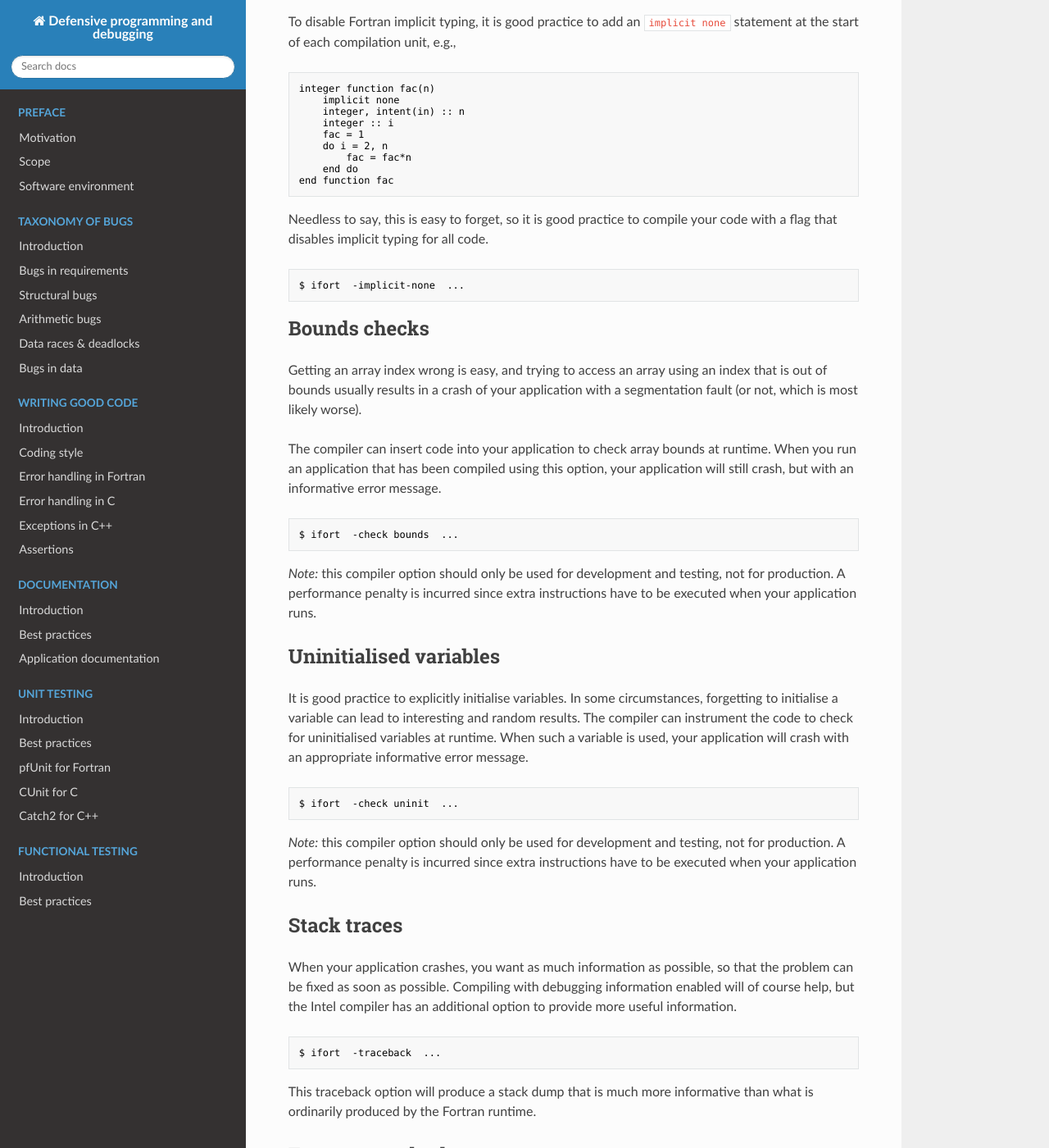
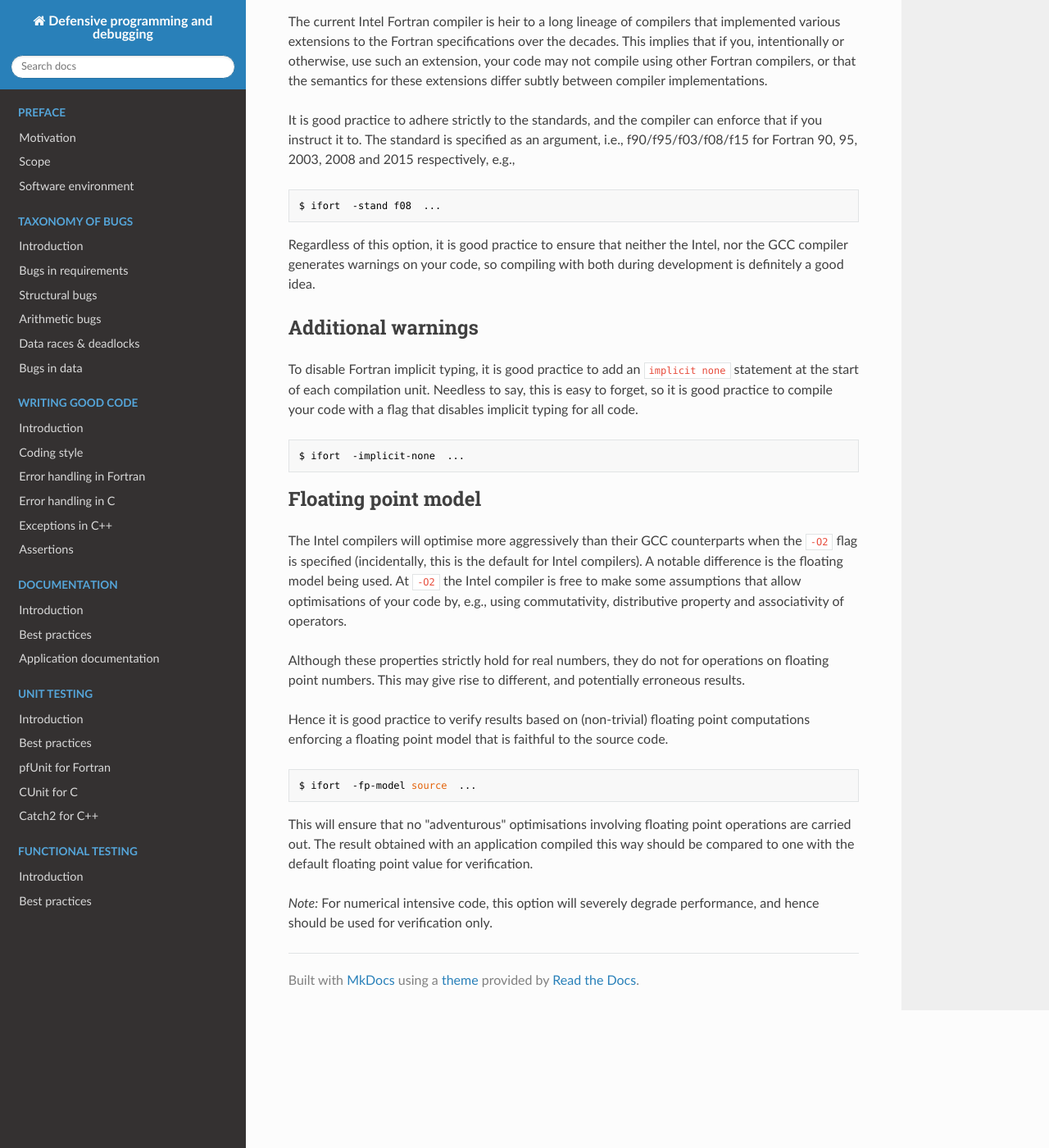
Before and after one commit to gjbex/Defensive_programming_and_debugging, an MkDocs documentation site: the page built from docs/CodeValidation/Compilers/ifort_flags.md, in a window 1280 px wide and 1400 px high, scrolled down 730 px. Shown: the whole window at 82% size. Built offline with MkDocs 1.6.1, drawn with Linux system fonts in a browser that asks for light colours; nearby versions of some CDN libraries; some of the changed text lies outside the part shown.

Commit message:
Split text on ifort options into static and dynamic checking

```diff
--- a/docs/CodeValidation/Compilers/ifort_flags.md
+++ b/docs/CodeValidation/Compilers/ifort_flags.md
@@ -22,65 +22,7 @@
 ~~~~
 
 
-## Implicit typing
-
-To disable Fortran implicit typing, it is good practice to add an `implicit none` statement at the start of each compilation unit, e.g.,
-
-~~~~fortran
-integer function fac(n)
-    implicit none
-    integer, intent(in) :: n
-    integer :: i
-    fac = 1
-    do i = 2, n
-        fac = fac*n
-    end do
-end function fac
-~~~~
-
-Needless to say, this is easy to forget, so it is good practice to compile your code with a flag that disables implicit typing for all code.
-
-~~~~bash
-$ ifort  -implicit-none  ...
-~~~~
-
-
-## Bounds checks
-
-Getting an array index wrong is easy, and trying to access an array using an index that is out of bounds usually results in a crash of your application with a segmentation fault (or not, which is most likely worse).
-
-The compiler can insert code into your application to check array bounds at runtime.  When you run an application that has been compiled using this option, your application will still crash, but with an informative error message.
-
-~~~~bash
-$ ifort  -check bounds  ...
-~~~~
-
-_Note:_ this compiler option should only be used for development and testing, not for production.  A performance penalty is incurred since extra instructions have to be executed when your application runs.
-
-
-## Uninitialised variables
-
-It is good practice to explicitly initialise variables.  In some circumstances, forgetting to initialise a variable can lead to interesting and random results.  The compiler can instrument the code to check for uninitialised variables at runtime.  When such a variable is used, your application will crash with an appropriate informative error message.
-
-~~~~bash
-$ ifort  -check uninit  ...
-~~~~
-
-_Note:_ this compiler option should only be used for development and testing, not for production.  A performance penalty is incurred since extra instructions have to be executed when your application runs.
-
-
-## Stack traces
-
-When your application crashes, you want as much information as possible, so that the problem can be fixed as soon as possible.  Compiling with debugging information enabled will of course help, but the Intel compiler has an additional option to provide more useful information.
-
-~~~~bash
-$ ifort  -traceback  ...
-~~~~
-
-This traceback option will produce a stack dump that is much more informative than what is ordinarily produced by the Fortran runtime.
-
-
-## Fortran standards
+## Language specification conformance
 
 The current Intel Fortran compiler is heir to a long lineage of compilers that implemented various extensions to the Fortran specifications over the decades.  This implies that if you, intentionally or otherwise, use such an extension, your code may not compile using other Fortran compilers, or that the semantics for these extensions differ subtly between compiler implementations.
 
@@ -93,9 +35,18 @@
 Regardless of this option, it is good practice to ensure that neither the Intel, nor the GCC compiler generates warnings on your code, so compiling with both during development is definitely a good idea.
 
 
+## Additional warnings
+
+To disable Fortran implicit typing, it is good practice to add an `implicit none` statement at the start of each compilation unit.  Needless to say, this is easy to forget, so it is good practice to compile your code with a flag that disables implicit typing for all code.
+
+~~~~bash
+$ ifort  -implicit-none  ...
+~~~~
+
+
 ## Floating point model
 
-The Intel compilers will optimise more aggressively than their GCC counterparts when the `-O2` flag is specified (incidentally, this is the default for Intel compilers).  A notable difference is the floating model being used.  At `-O2` the Intel compiler is free to make some assumptions that allow optimisations of your code by, e.g., using commutativity, distributivity and associativity of operators.
+The Intel compilers will optimise more aggressively than their GCC counterparts when the `-O2` flag is specified (incidentally, this is the default for Intel compilers).  A notable difference is the floating model being used.  At `-O2` the Intel compiler is free to make some assumptions that allow optimisations of your code by, e.g., using commutativity, distributive property and associativity of operators.
 
 Although these properties strictly hold for real numbers, they do not for operations on floating point numbers.  This may give rise to different, and potentially erroneous results.
 
```
Also changed, not shown: docs/BugsAtRuntime/Verification/Compilers/ifort_flags.md (added, +65 -0 lines).
